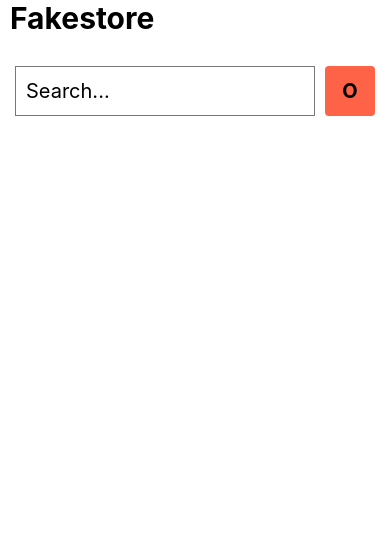
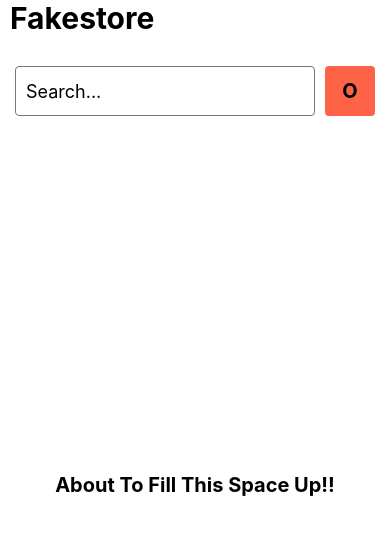
Before and after one commit to Praisecodes/fakestore-app, a React Native app: screen / in a window 390 px wide. Shown: the top 534 px of the page. Built offline with nearby package versions, Linux system fonts and the light colour scheme.

Commit message:
Done for tonight

```diff
--- a/App.js
+++ b/App.js
@@ -4,10 +4,11 @@ import { StyleSheet, Text, View, TextInput, TouchableOpacity } from 'react-nativ
 
 export default function App() {
   const [searchInput, setSearchInput] = useState("");
+  const [change, setChange] = useState("");
 
   return (
     <>
-    <StatusBar style='light' translucent={false} />
+    <StatusBar style='light' backgroundColor={'#223'} translucent={false} />
     <View style={styles.container}>
       <View>
         <Text style={styles.headerText}>
@@ -16,13 +17,18 @@ export default function App() {
           }
         </Text>
         <View style={styles.searchBar}>
-          <TextInput style={styles.input} placeholder="Search..." onChangeText={(val)=>{setSearchInput(val)}} />
+          <TextInput style={styles.input} placeholder="Search..." onChangeText={(val)=>{setChange(val)}} />
           <TouchableOpacity
           style={styles.button}
+          onPress={()=>{setSearchInput(change)}}
           >
             <Text style={styles.text}>O</Text>
           </TouchableOpacity>
         </View>
+      </View>
+
+      <View style={styles.mainBody}>
+        <Text style={styles.text}>About To Fill This Space Up!!</Text>
       </View>
     </View>
     </>
@@ -31,7 +37,8 @@ export default function App() {
 
 const styles = StyleSheet.create({
   container: {
-    // backgroundColor: '#fff',
+    backgroundColor: '#fff',
+    flex: 1,
   },
   text: {
     fontWeight: 'bold',
@@ -54,8 +61,9 @@ const styles = StyleSheet.create({
     borderWidth: 1,
     width: 300,
     marginRight: 10,
-    fontSize: 20,
-    padding: 10
+    fontSize: 18,
+    padding: 10,
+    borderRadius: 4
   },
   button: {
     display: 'flex',
@@ -65,5 +73,11 @@ const styles = StyleSheet.create({
     borderRadius: 4,
     width: 50,
     height: 50,
+  },
+
+  mainBody: {
+    flex: 1,
+    justifyContent: 'center',
+    alignItems: 'center',
   }
 });
```
